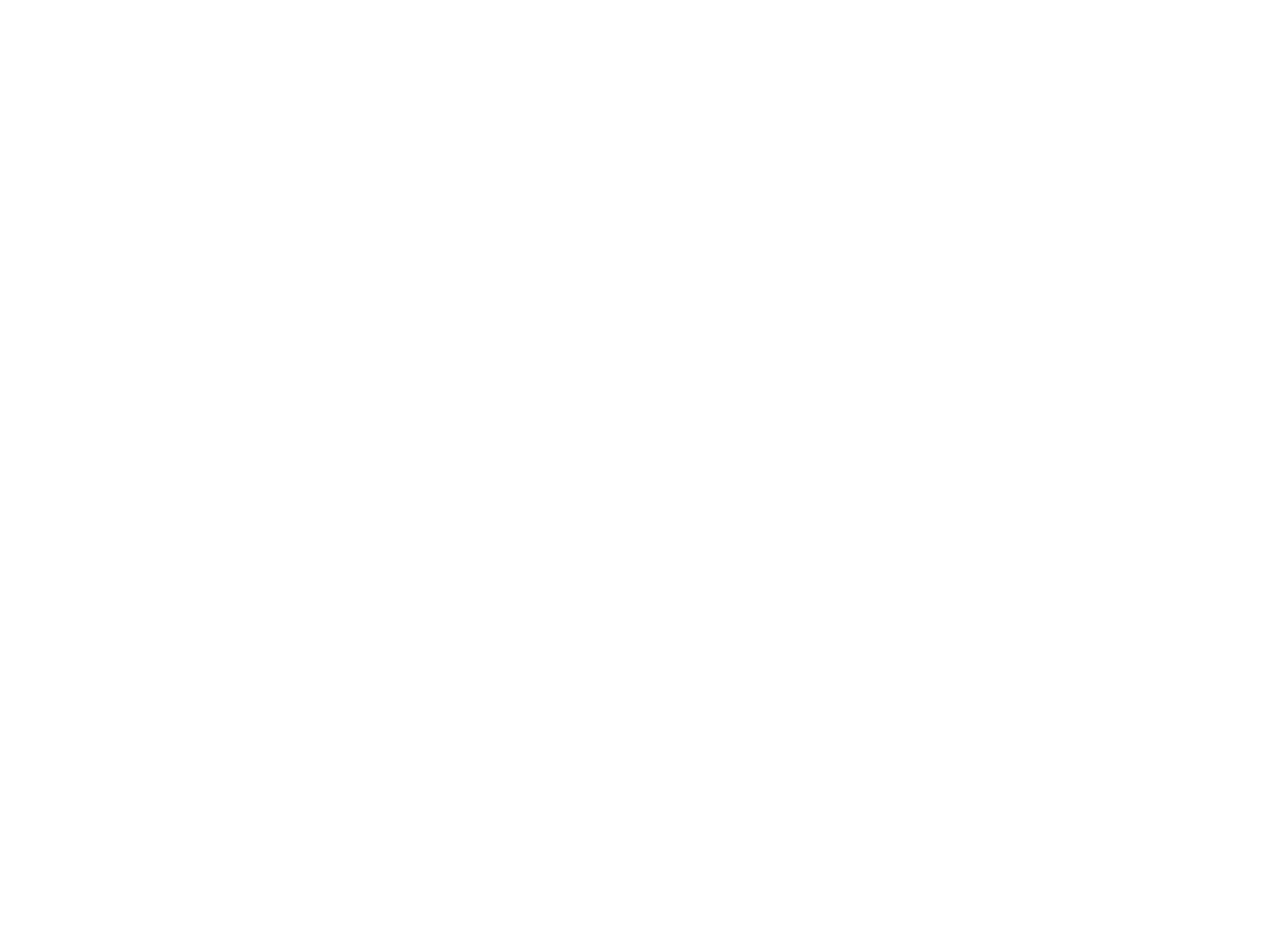
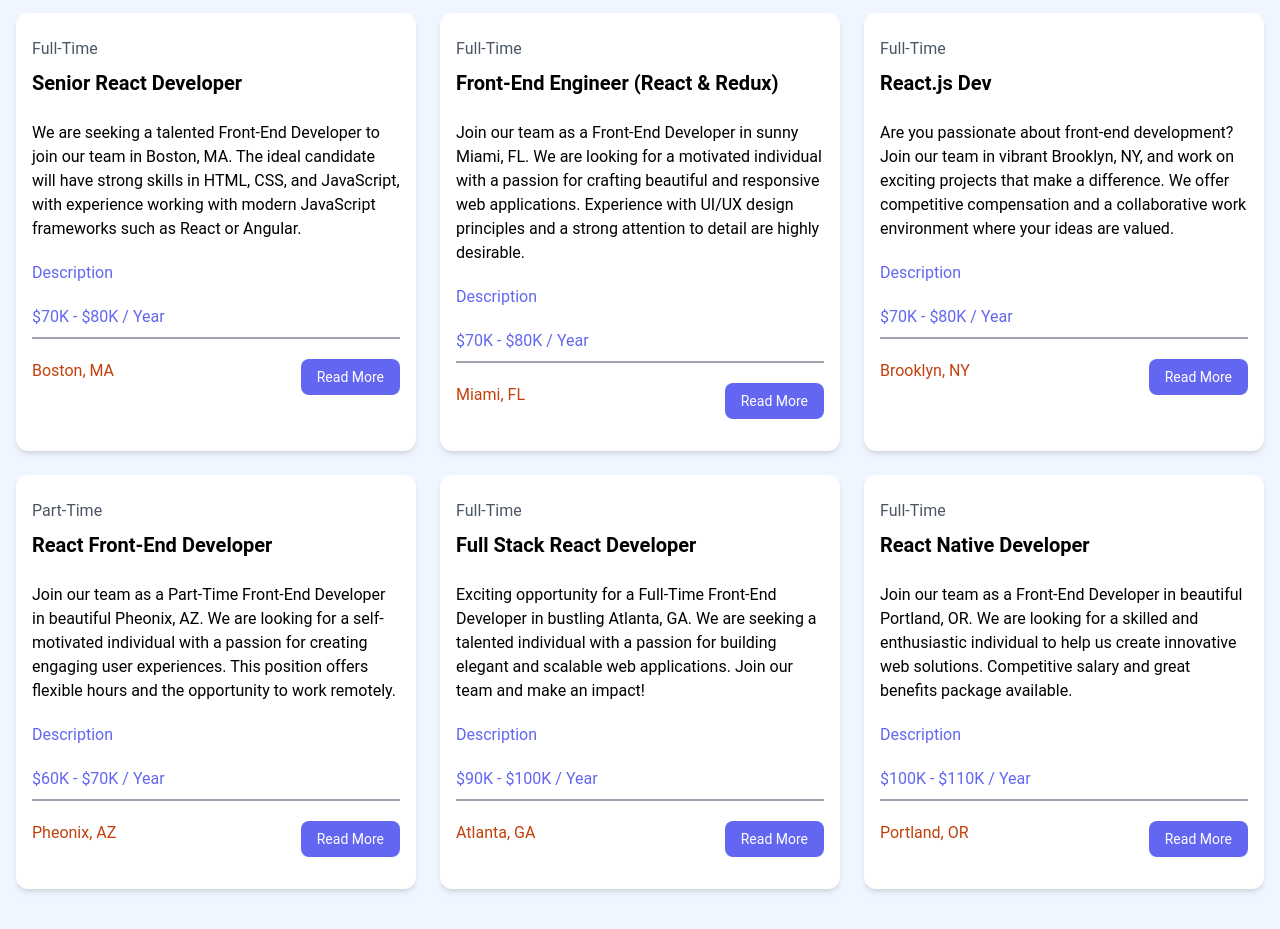
Before and after one commit to Awaisqadri22/traversy-react, a React (Vite) app: page / in a window 1280 px wide. Shown: the part 660-1589 px from the top of the page. Before the commit the page ends 800 px from the top, so only its background shows below. Built offline with nearby package versions, Linux system fonts and the light colour scheme.

Commit message:
job description

```diff
--- a/src/App.jsx
+++ b/src/App.jsx
@@ -2,6 +2,8 @@
 import Navbar from './components/Navbar';
 import Hero from './components/Hero';
 import HomeCards from './components/HomeCards';
+import JobListings from './components/JobListings';
+
 
 
 const App = () => {
@@ -10,6 +12,7 @@
     <Navbar/>
     <Hero/>
     <HomeCards/>
+    <JobListings/>
     </>
   )
 }
--- a/src/components/HomeCards.jsx
+++ b/src/components/HomeCards.jsx
@@ -6,7 +6,7 @@
   return (
     <section className='py-4'>
       <div className='container-xl lg:container m-auto'>
-        <div className='grid grid-cols-1 md:grid-cols-2 gap-4 p-4 rounded-lg'>
+        <div className='grid grid-cols-2  gap-4 p-4 rounded-lg'>
           <Card>
             <h2 className='text-2xl font-bold'>For Developers</h2>
             <p className='mt-2 mb-4'>
@@ -30,7 +30,7 @@
               Add Job
             </a>
           </Card>
-        </div>
+          </div>
       </div>
     </section>
   );
--- /dev/null
+++ b/src/components/JobListing.jsx
@@ -0,0 +1,37 @@
+import React from 'react'
+
+const JobListing = ({job}) => {
+  return (
+    <div className='bg-white rounded-xl shadow-md relative'>
+    <div className='p-4'>
+      <div className='mb-6'>
+        <div className='text-gray-600 my-2'>{job.type}</div>
+        <h3 className='text-xl font-bold'>{job.title}</h3>
+      </div>
+      <div className='mb-5'>{job.description}</div>
+      <button
+        // onClick={() => setShowFullDescription((prevState) => !prevState)}
+        className='text-indigo-500 mb-5 hover:text-indigo-600'
+      >
+        {/* {showFullDescription ? 'Less' : 'More'} */}Description
+      </button>
+      <h3 className='text-indigo-500 mb-2'>{job.salary} / Year</h3>
+      <div className='border border-gray-400 mb-5'></div>
+      <div className='flex flex-col lg:flex-row justify-between mb-4'>
+        <div className='text-orange-700 mb-3'>
+          {/* <FaMapMarker className='inline text-lg mb-1 mr-1' /> */}
+          {job.location}
+        </div>
+        <a
+          // to={`/jobs/${job.id}`}
+          className='h-[36px] bg-indigo-500 hover:bg-indigo-600 text-white px-4 py-2 rounded-lg text-center text-sm'
+        >
+          Read More
+        </a>
+      </div>
+    </div>
+  </div>
+  )
+}
+
+export default JobListing
--- /dev/null
+++ b/src/components/JobListings.jsx
@@ -0,0 +1,22 @@
+import React from 'react';
+import JobListing from './JobListing';
+import jobs from '../jobs.json'
+
+
+const JobListings = () => {
+  return (
+    <section className='bg-blue-50 px-4 py-10'>
+    <div className='container-xl lg:container m-auto'>
+      <h2 className='text-3xl font-bold text-indigo-500 mb-6 text-center'>
+      </h2>
+        <div className='grid grid-cols-1 md:grid-cols-3 gap-6'>
+            {jobs.jobs.map((job) => (
+            <JobListing  job={job} />
+          ))}
+        </div>
+    </div>
+  </section>
+  )
+}
+
+export default JobListings
--- /dev/null
+++ b/src/jobs.json
@@ -0,0 +1,88 @@
+{
+    "jobs": [
+      {
+        "id": "1",
+        "title": "Senior React Developer",
+        "type": "Full-Time",
+        "description": "We are seeking a talented Front-End Developer to join our team in Boston, MA. The ideal candidate will have strong skills in HTML, CSS, and JavaScript, with experience working with modern JavaScript frameworks such as React or Angular.",
+        "location": "Boston, MA",
+        "salary": "$70K - $80K",
+        "company": {
+          "name": "NewTek Solutions",
+          "description": "NewTek Solutions is a leading technology company specializing in web development and digital solutions. We pride ourselves on delivering high-quality products and services to our clients while fostering a collaborative and innovative work environment.",
+          "contactEmail": "contact@teksolutions.com",
+          "contactPhone": "555-555-5555"
+        }
+      },
+      {
+        "id": "2",
+        "title": "Front-End Engineer (React & Redux)",
+        "type": "Full-Time",
+        "location": "Miami, FL",
+        "description": "Join our team as a Front-End Developer in sunny Miami, FL. We are looking for a motivated individual with a passion for crafting beautiful and responsive web applications. Experience with UI/UX design principles and a strong attention to detail are highly desirable.",
+        "salary": "$70K - $80K",
+        "company": {
+          "name": "Veneer Solutions",
+          "description": "Veneer Solutions is a creative agency specializing in digital design and development. Our team is dedicated to pushing the boundaries of creativity and innovation to deliver exceptional results for our clients.",
+          "contactEmail": "contact@loremipsum.com",
+          "contactPhone": "555-555-5555"
+        }
+      },
+      {
+        "id": "3",
+        "title": "React.js Dev",
+        "type": "Full-Time",
+        "location": "Brooklyn, NY",
+        "description": "Are you passionate about front-end development? Join our team in vibrant Brooklyn, NY, and work on exciting projects that make a difference. We offer competitive compensation and a collaborative work environment where your ideas are valued.",
+        "salary": "$70K - $80K",
+        "company": {
+          "name": "Dolor Cloud",
+          "description": "Dolor Cloud is a leading technology company specializing in digital solutions for businesses of all sizes. With a focus on innovation and customer satisfaction, we are committed to delivering cutting-edge products and services.",
+          "contactEmail": "contact@dolorsitamet.com",
+          "contactPhone": "555-555-5555"
+        }
+      },
+      {
+        "id": "4",
+        "title": "React Front-End Developer",
+        "type": "Part-Time",
+        "description": "Join our team as a Part-Time Front-End Developer in beautiful Pheonix, AZ. We are looking for a self-motivated individual with a passion for creating engaging user experiences. This position offers flexible hours and the opportunity to work remotely.",
+        "location": "Pheonix, AZ",
+        "salary": "$60K - $70K",
+        "company": {
+          "name": "Alpha Elite",
+          "description": "Alpha Elite is a dynamic startup specializing in digital marketing and web development. We are committed to fostering a diverse and inclusive workplace where creativity and innovation thrive.",
+          "contactEmail": "contact@adipisicingelit.com",
+          "contactPhone": "555-555-5555"
+        }
+      },
+      {
+        "id": "5",
+        "title": "Full Stack React Developer",
+        "type": "Full-Time",
+        "description": "Exciting opportunity for a Full-Time Front-End Developer in bustling Atlanta, GA. We are seeking a talented individual with a passion for building elegant and scalable web applications. Join our team and make an impact!",
+        "location": "Atlanta, GA",
+        "salary": "$90K - $100K",
+        "company": {
+          "name": "Browning Technologies",
+          "description": "Browning Technologies is a rapidly growing technology company specializing in e-commerce solutions. We offer a dynamic and collaborative work environment where employees are encouraged to think creatively and innovate.",
+          "contactEmail": "contact@consecteturadipisicing.com",
+          "contactPhone": "555-555-5555"
+        }
+      },
+      {
+        "id": "6",
+        "title": "React Native Developer",
+        "type": "Full-Time",
+        "description": "Join our team as a Front-End Developer in beautiful Portland, OR. We are looking for a skilled and enthusiastic individual to help us create innovative web solutions. Competitive salary and great benefits package available.",
+        "location": "Portland, OR",
+        "salary": "$100K - $110K",
+        "company": {
+          "name": "Port Solutions INC",
+          "description": "Port Solutions is a leading technology company specializing in software development and digital marketing. We are committed to providing our clients with cutting-edge solutions and our employees with a supportive and rewarding work environment.",
+          "contactEmail": "contact@ipsumlorem.com",
+          "contactPhone": "555-555-5555"
+        }
+      }
+    ]
+  }
```
